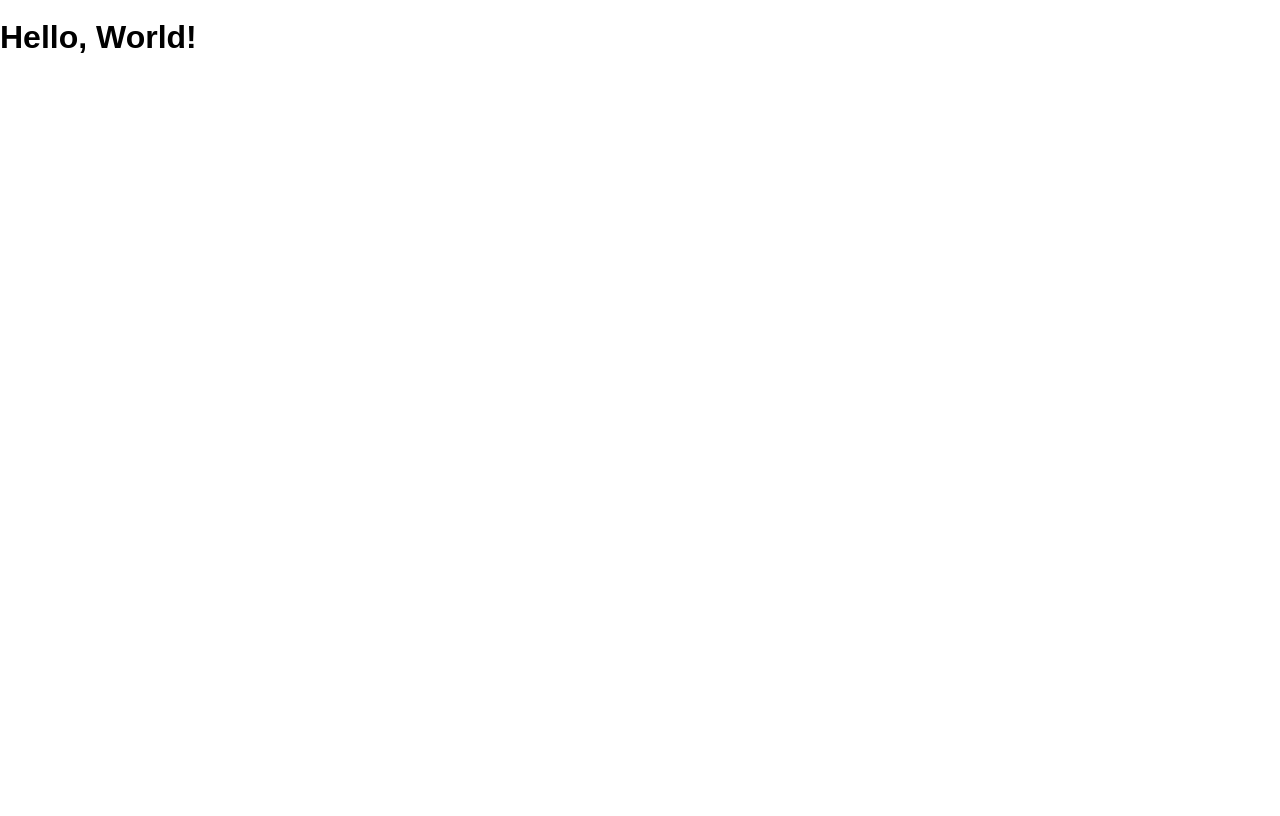
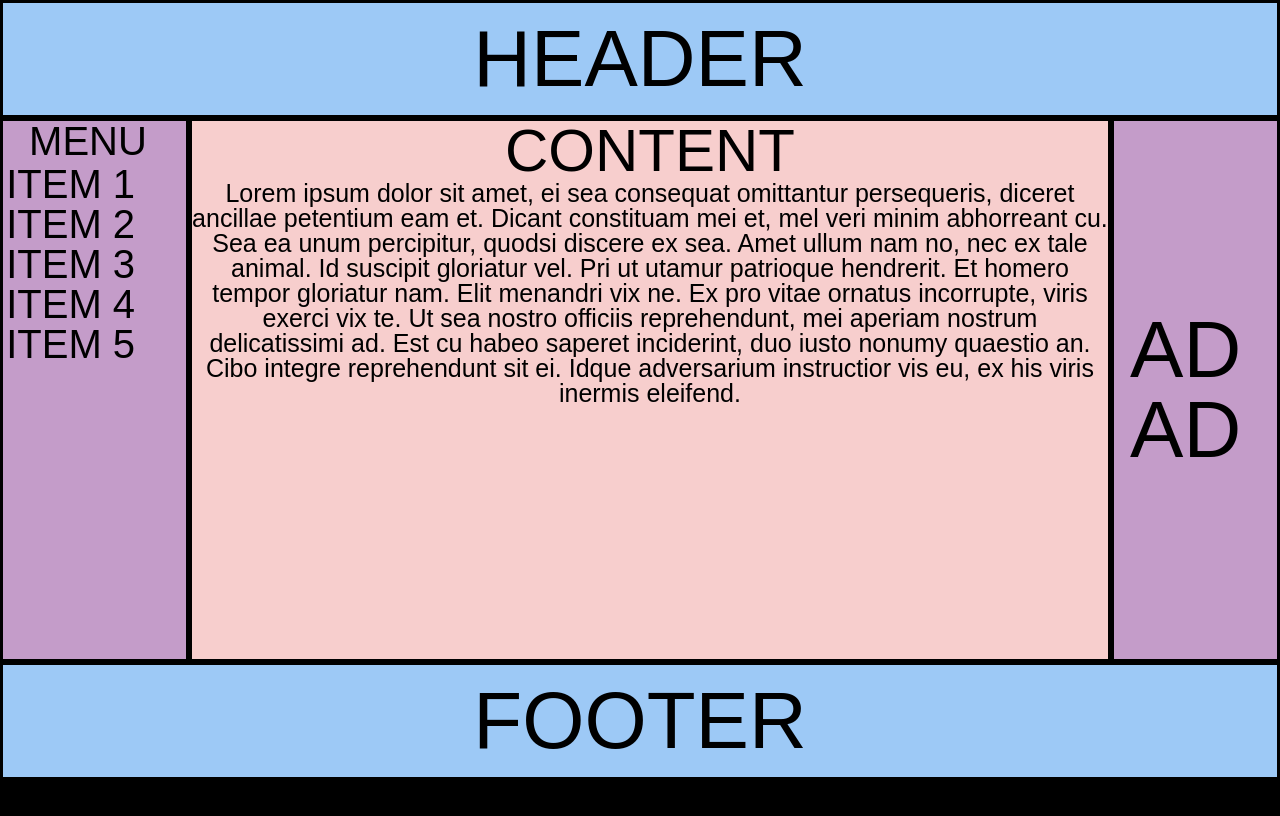
Before and after one commit to natpag/holy-grail, a plain HTML site: page public/index.html in a window 1280 px wide. Drawn offline with Linux system fonts and the light colour scheme.

Commit message:
firstPass

```diff
--- a/public/index.html
+++ b/public/index.html
@@ -8,6 +8,36 @@
     <link rel="stylesheet" href="/screen.css" />
   </head>
   <body>
-    <h1 class="hello-world">Hello, World!</h1>
+    <main>
+      <h1>HEADER</h1>
+      <section class=pagebody>
+        <p>
+          <ul class="menu">
+            <li class="menuword">MENU</li>
+            <li>ITEM 1</li>
+            <li>ITEM 2</li>
+            <li>ITEM 3</li>
+            <li>ITEM 4</li>
+            <li>ITEM 5</li>
+          </ul>
+        </p>
+        <p class="content">
+          <text class="boldcontent">CONTENT</text>
+          <br>
+            Lorem ipsum dolor sit amet, ei sea consequat omittantur persequeris, diceret ancillae petentium eam et. Dicant constituam mei et, mel veri minim abhorreant cu. Sea ea unum percipitur, quodsi discere ex sea. Amet ullum nam no, nec ex tale animal.
+
+  Id suscipit gloriatur vel. Pri ut utamur patrioque hendrerit. Et homero tempor gloriatur nam. Elit menandri vix ne.
+
+  Ex pro vitae ornatus incorrupte, viris exerci vix te. Ut sea nostro officiis reprehendunt, mei aperiam nostrum delicatissimi ad. Est cu habeo saperet inciderint, duo iusto nonumy quaestio an. Cibo integre reprehendunt sit ei. Idque adversarium instructior vis eu, ex his viris inermis eleifend.
+        </p>
+        <p>
+          <ul class="AD">
+            <li>AD</li>
+            <li>AD</li>
+          </ul>
+        </p>
+      </section>
+      <h1>FOOTER</h1>
+    </main>
   </body>
 </html>
--- a/public/screen.css
+++ b/public/screen.css
@@ -8,5 +8,78 @@ html {
 
 body {
   margin: 0;
-  min-height: 100%;
+  height: 100%;
+  background-color: black;
 }
+
+main {
+  height: 100%;
+}
+
+li {
+  list-style: none;
+  text-align: left;
+}
+
+.AD {
+  font-size: 80px;
+  padding: 1rem;
+  width: 25%;
+  align-content: center;
+}
+
+.boldcontent {
+  font-size: 60px;
+}
+
+.pagebody {
+  display: flex;
+  height: 68%;
+}
+
+h1 {
+  border-style: solid;
+  text-align: center;
+  background-color: RGB(157, 201, 246);
+  margin: 0;
+  padding: 1rem;
+  font-size: 80px;
+  font-weight: lighter;
+}
+
+ul {
+  border-style: solid;
+  text-align: center;
+  background-color: RGB(196, 156, 201);
+  margin: 0;
+}
+
+.content {
+  border-style: solid;
+  text-align: center;
+  background-color: RGB(247, 206, 205);
+  margin: 0;
+  font-size: 25px;
+  width: 175%;
+}
+
+.menu {
+  font-size: 40px;
+  text-align: left;
+  padding-left: .2rem;
+  padding-right: 1rem;
+  width: 400px;
+}
+
+.menuword {
+  text-align: center;
+  padding-bottom: .2rem;
+}
+
+footer {
+  border-style: solid;
+  text-align: center;
+  background-color: RGB(157, 201, 246);
+  margin: 0;
+  padding: 2rem;
+}
```
